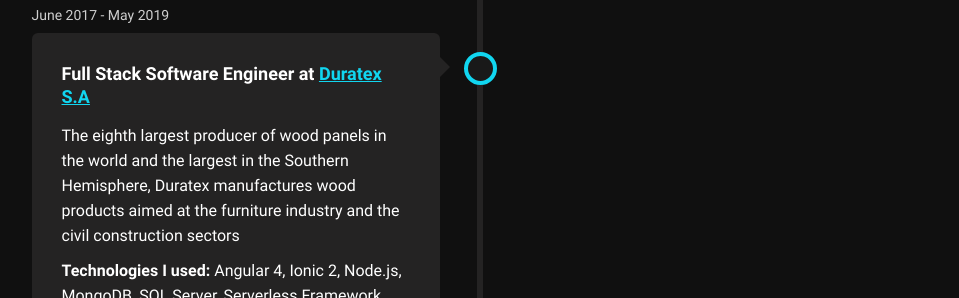
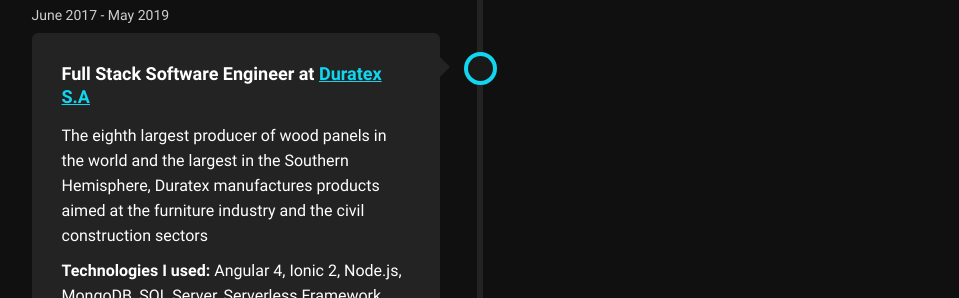
Before and after one commit to ofelipechan/react-resume, a React (Create React App) app: page /#/resume in a window 1280 px wide. Shown: the part 960-1258 px from the top of the page, without its empty margins (303-1262 px from the left). Built offline with nearby package versions, Linux system fonts and the light colour scheme.

Commit message:
work description

```diff
--- a/src/pages/resume/work-history-mock.ts
+++ b/src/pages/resume/work-history-mock.ts
@@ -20,7 +20,7 @@
         title: 'Full Stack Software Engineer',
         companyName: 'Duratex S.A',
         compannyWebsite: 'https://www.duratex.com.br/',
-        description: 'The eighth largest producer of wood panels in the world and the largest in the Southern Hemisphere, Duratex manufactures wood products aimed at the furniture industry and the civil construction sectors',
+        description: 'The eighth largest producer of wood panels in the world and the largest in the Southern Hemisphere, Duratex manufactures products aimed at the furniture industry and the civil construction sectors',
         technologies: 'Angular 4, Ionic 2, Node.js, MongoDB, SQL Server, Serverless Framework, AWS, .NET 4.'
     },
     {
```
Also changed, not shown: 1 other file (tests, documents, lock files or other folders).
